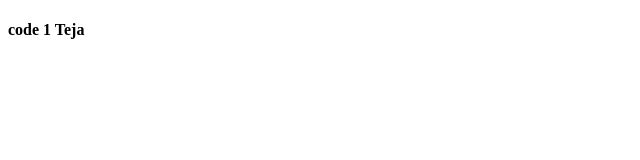
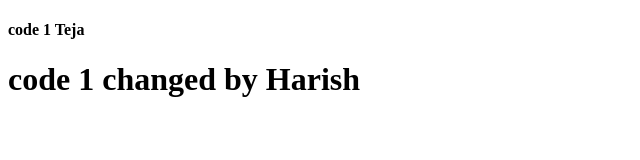
Before and after one commit to PavanTejaKommu/Project_1, a plain HTML site: page index.html in a window 1280 px wide. Shown: the whole page, without its empty margins (0-640 px from the left). Drawn offline with Linux system fonts and the light colour scheme.

Commit message:
version 1.1

```diff
--- a/index.html
+++ b/index.html
@@ -7,5 +7,6 @@
 </head>
 <body>
     <h4>code 1 Teja</h4>
+    <h1>code 1 changed by Harish</h1>
 </body>
 </html>
```
